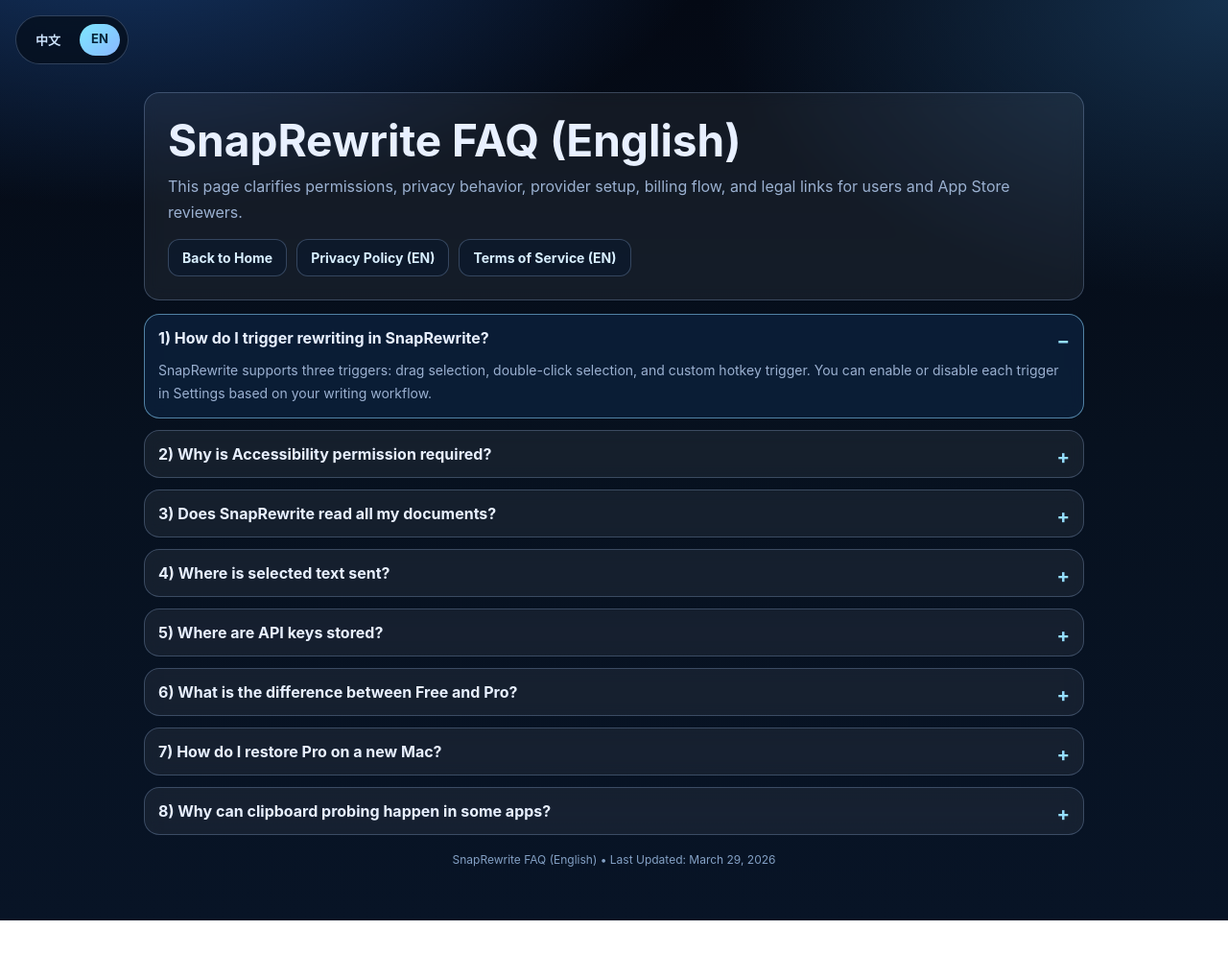
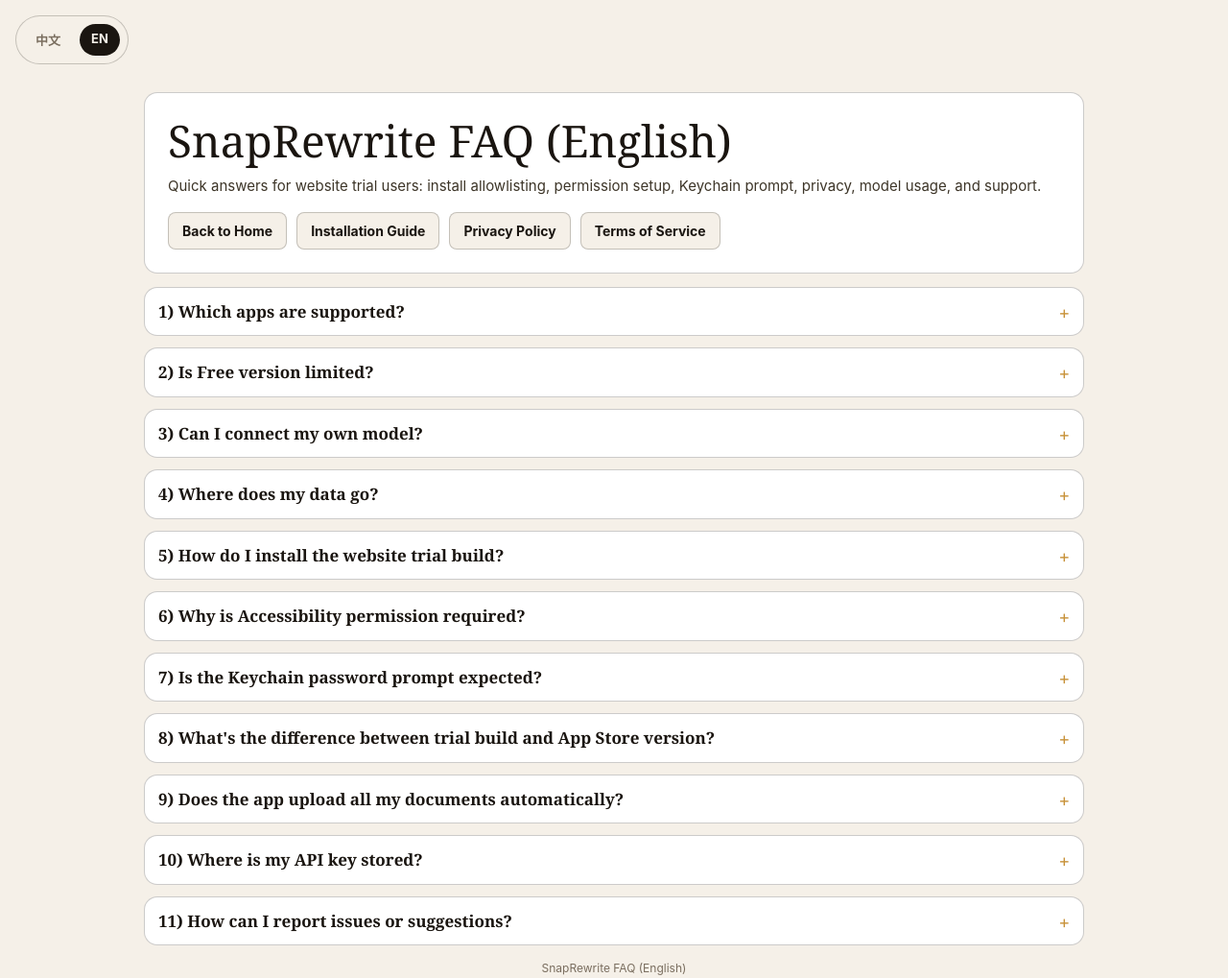
Before and after one commit to yuanpli/snaprewrite, a plain HTML site: page faq-en.html in a window 1280 px wide. Shown: the whole page at 96% size. Before the commit the page ends 959 px from the top, so only its background shows below. Drawn offline with Linux system fonts and the light colour scheme.

Commit message:
Add files via upload
update

```diff
--- a/faq-en.html
+++ b/faq-en.html
@@ -4,150 +4,39 @@
   <meta charset="utf-8" />
   <meta name="viewport" content="width=device-width, initial-scale=1" />
   <title>SnapRewrite FAQ (English)</title>
-  <meta name="description" content="SnapRewrite English FAQ: permissions, privacy, models, billing, and review links." />
+  <meta name="description" content="SnapRewrite FAQ: install allowlisting, permissions, Keychain prompt, privacy, model setup, and support." />
   <style>
-    :root {
-      --bg: #07111f;
-      --panel: rgba(255,255,255,0.06);
-      --line: rgba(174,208,255,0.25);
-      --text: #e8f0ff;
-      --muted: #9bb1d1;
-      --brand: #7de7ff;
-      --brand2: #8ab7ff;
-      --radius: 16px;
+    :root{
+      --cream:#f5f0e8;--cream2:#ede7d9;
+      --ink:#1a1510;--ink2:#3d3528;--muted:#7a6e5f;
+      --gold:#c8923a;--line:rgba(26,21,16,.13);--lines:rgba(26,21,16,.22)
     }
-    * { box-sizing: border-box; }
-    html, body {
-      margin: 0;
-      color: var(--text);
-      font-family: "SF Pro Display", "Segoe UI", "Helvetica Neue", Arial, sans-serif;
-      background:
-        radial-gradient(1000px 500px at 10% -10%, #163869 0%, transparent 62%),
-        radial-gradient(900px 520px at 100% 0%, #15314e 0%, transparent 60%),
-        linear-gradient(180deg, #040914 0%, #07111f 48%, #081426 100%);
-    }
-    .lang-switch {
-      position: fixed;
-      left: 16px;
-      top: 16px;
-      z-index: 20;
-      display: inline-flex;
-      gap: 8px;
-      padding: 8px;
-      border: 1px solid var(--line);
-      border-radius: 999px;
-      background: rgba(5, 13, 26, 0.72);
-      backdrop-filter: blur(10px);
-    }
-    .lang-switch a {
-      text-decoration: none;
-      border-radius: 999px;
-      padding: 7px 12px;
-      font-size: 13px;
-      font-weight: 700;
-      color: #cfe5ff;
-    }
-    .lang-switch a.active {
-      color: #03253a;
-      background: linear-gradient(135deg, var(--brand), var(--brand2));
-    }
-    .wrap {
-      width: min(980px, calc(100% - 24px));
-      margin: 0 auto;
-      padding: 96px 0 56px;
-    }
-    .hero, details {
-      border: 1px solid var(--line);
-      border-radius: var(--radius);
-      background: var(--panel);
-      backdrop-filter: blur(8px);
-    }
-    .hero { padding: 24px; }
-    .hero h1 {
-      margin: 0 0 8px;
-      font-size: clamp(30px, 4.8vw, 46px);
-      line-height: 1.12;
-    }
-    .hero p {
-      margin: 0;
-      color: var(--muted);
-      font-size: 16px;
-      line-height: 1.7;
-    }
-    .top-links {
-      margin-top: 14px;
-      display: flex;
-      flex-wrap: wrap;
-      gap: 10px;
-    }
-    .top-links a {
-      text-decoration: none;
-      color: #d8efff;
-      border: 1px solid var(--line);
-      border-radius: 12px;
-      padding: 10px 14px;
-      background: rgba(9, 24, 45, 0.6);
-      font-weight: 700;
-      font-size: 14px;
-    }
-    .faq-list {
-      margin-top: 14px;
-      display: grid;
-      gap: 12px;
-    }
-    details {
-      padding: 12px 14px;
-      transition: border-color .2s ease;
-    }
-    details[open] {
-      border-color: rgba(140, 213, 255, 0.55);
-      background: rgba(13, 34, 62, 0.74);
-    }
-    summary {
-      cursor: pointer;
-      list-style: none;
-      font-size: 16px;
-      font-weight: 700;
-      line-height: 1.5;
-      position: relative;
-      padding-right: 24px;
-    }
-    summary::-webkit-details-marker { display: none; }
-    summary::after {
-      content: "+";
-      position: absolute;
-      right: 0;
-      top: 0;
-      color: #95dfff;
-      font-size: 20px;
-    }
-    details[open] summary::after { content: "−"; }
-    .answer {
-      margin-top: 10px;
-      color: var(--muted);
-      font-size: 14px;
-      line-height: 1.75;
-    }
-    .answer code {
-      font-family: "SF Mono", Menlo, Consolas, monospace;
-      font-size: 13px;
-      color: #ccecff;
-      border: 1px solid rgba(141, 192, 245, 0.35);
-      border-radius: 6px;
-      padding: 1px 5px;
-      background: rgba(65, 120, 191, 0.18);
-    }
-    footer {
-      margin-top: 18px;
-      text-align: center;
-      color: #84a1c5;
-      font-size: 12px;
-    }
-    @media (max-width: 700px) {
-      .wrap { padding-top: 84px; }
-      .lang-switch { left: 10px; top: 10px; }
-      .hero { padding: 16px; }
-      .top-links a { width: 100%; text-align: center; }
+    *{box-sizing:border-box;margin:0;padding:0}
+    body{background:var(--cream);color:var(--ink);font-family:Georgia,'Times New Roman',serif}
+    .lang-switch{position:fixed;left:16px;top:16px;z-index:20;display:inline-flex;gap:8px;padding:8px;border:1px solid var(--lines);border-radius:999px;background:rgba(245,240,232,.92);backdrop-filter:blur(8px)}
+    .lang-switch a{text-decoration:none;border-radius:999px;padding:7px 12px;font-size:13px;font-weight:700;color:var(--muted);font-family:-apple-system,BlinkMacSystemFont,sans-serif}
+    .lang-switch a.active{color:var(--cream);background:var(--ink)}
+    .wrap{width:min(980px,calc(100% - 24px));margin:0 auto;padding:96px 0 56px}
+    .hero,details{border:1px solid var(--lines);border-radius:14px;background:#fff}
+    .hero{padding:24px}
+    .hero h1{font-size:clamp(32px,5vw,46px);line-height:1.12;margin-bottom:8px;font-weight:400}
+    .hero p{font-family:-apple-system,BlinkMacSystemFont,sans-serif;color:var(--ink2);font-size:15px;line-height:1.75}
+    .top-links{margin-top:14px;display:flex;flex-wrap:wrap;gap:10px}
+    .top-links a{text-decoration:none;color:var(--ink);border:1px solid var(--lines);border-radius:8px;padding:10px 14px;background:var(--cream);font-weight:700;font-size:14px;font-family:-apple-system,BlinkMacSystemFont,sans-serif}
+    .faq-list{margin-top:14px;display:grid;gap:12px}
+    details{padding:12px 14px;transition:border-color .2s ease}
+    details[open]{border-color:rgba(200,146,58,.6);background:var(--cream2)}
+    summary{cursor:pointer;list-style:none;font-size:17px;font-weight:700;line-height:1.5;position:relative;padding-right:26px}
+    summary::-webkit-details-marker{display:none}
+    summary::after{content:"+";position:absolute;right:0;top:0;color:var(--gold);font-size:20px}
+    details[open] summary::after{content:"−"}
+    .answer{margin-top:10px;color:var(--ink2);font-size:14px;line-height:1.75;font-family:-apple-system,BlinkMacSystemFont,sans-serif}
+    .answer code{font-family:Menlo,Consolas,monospace;font-size:13px;border:1px solid var(--lines);border-radius:6px;padding:1px 5px;background:#fff}
+    footer{margin-top:16px;text-align:center;color:var(--muted);font-size:12px;font-family:-apple-system,BlinkMacSystemFont,sans-serif}
+    @media (max-width:700px){
+      .wrap{padding-top:84px}
+      .hero{padding:16px}
+      .top-links a{width:100%;text-align:center}
     }
   </style>
 </head>
@@ -160,58 +49,73 @@
   <main class="wrap">
     <section class="hero">
       <h1>SnapRewrite FAQ (English)</h1>
-      <p>This page clarifies permissions, privacy behavior, provider setup, billing flow, and legal links for users and App Store reviewers.</p>
+      <p>Quick answers for website trial users: install allowlisting, permission setup, Keychain prompt, privacy, model usage, and support.</p>
       <div class="top-links">
         <a href="index.html">Back to Home</a>
-        <a href="privacy-policy-en.html">Privacy Policy (EN)</a>
-        <a href="terms-of-service-en.html">Terms of Service (EN)</a>
+        <a href="install-en.html">Installation Guide</a>
+        <a href="privacy-policy-en.html">Privacy Policy</a>
+        <a href="terms-of-service-en.html">Terms of Service</a>
       </div>
     </section>
 
     <section class="faq-list">
-      <details open>
-        <summary>1) How do I trigger rewriting in SnapRewrite?</summary>
-        <div class="answer">SnapRewrite supports three triggers: drag selection, double-click selection, and custom hotkey trigger. You can enable or disable each trigger in Settings based on your writing workflow.</div>
+      <details>
+        <summary>1) Which apps are supported?</summary>
+        <div class="answer">Most editable text fields are supported, including email, docs, chat apps, and note tools.</div>
       </details>
 
       <details>
-        <summary>2) Why is Accessibility permission required?</summary>
-        <div class="answer">Accessibility permission is required by macOS so the app can detect selected text in other apps and provide in-place replacement. Without this permission, the main cross-app rewriting flow cannot run.</div>
+        <summary>2) Is Free version limited?</summary>
+        <div class="answer">Free includes daily quota and core features, enough to run the complete workflow.</div>
       </details>
 
       <details>
-        <summary>3) Does SnapRewrite read all my documents?</summary>
-        <div class="answer">No. SnapRewrite only processes the text you actively select and explicitly trigger. It does not automatically scan full documents or batch-upload local files in the background.</div>
+        <summary>3) Can I connect my own model?</summary>
+        <div class="answer">Yes. Current options include Zhipu (glm-4-flash), OpenAI (gpt-4.1), Groq (llama-3.3-70b-versatile), and Gemini (gemini-3-flash-preview).</div>
       </details>
 
       <details>
-        <summary>4) Where is selected text sent?</summary>
-        <div class="answer">Selected text is sent to the AI provider you configured (for example, OpenAI-compatible endpoints or Zhipu) to generate rewritten output. Data handling policies are defined by each provider you choose.</div>
+        <summary>4) Where does my data go?</summary>
+        <div class="answer">Config and keys are stored locally. Requests are only sent when you trigger an action.</div>
       </details>
 
       <details>
-        <summary>5) Where are API keys stored?</summary>
-        <div class="answer">User-provided API keys are stored in local macOS Keychain rather than plain text app preferences. You can rotate or clear keys in Settings at any time.</div>
+        <summary>5) How do I install the website trial build?</summary>
+        <div class="answer">Download the pkg and follow the installer flow. If launch is blocked, go to <code>System Settings &gt; Privacy &amp; Security</code> and click “Open Anyway”. See <a href="install-en.html">Installation Guide</a>.</div>
       </details>
 
       <details>
-        <summary>6) What is the difference between Free and Pro?</summary>
-        <div class="answer">Free includes a daily quota limit. Pro unlocks a broader feature set (such as expanded model/custom capabilities, depending on the current version) and is activated via Apple in-app purchase.</div>
+        <summary>6) Why is Accessibility permission required?</summary>
+        <div class="answer">SnapRewrite needs it to detect selected text in other apps and perform in-place replacement. Without this permission, cross-app rewrite flow will not work.</div>
       </details>
 
       <details>
-        <summary>7) How do I restore Pro on a new Mac?</summary>
-        <div class="answer">Use the in-app Restore Purchases action. Apple StoreKit will sync entitlement for the Apple ID used during the original purchase.</div>
+        <summary>7) Is the Keychain password prompt expected?</summary>
+        <div class="answer">Yes. SnapRewrite stores sensitive data in Keychain. On first access, macOS asks you to confirm. Enter your login password and choose “Always Allow” to reduce repeated prompts.</div>
       </details>
 
       <details>
-        <summary>8) Why can clipboard probing happen in some apps?</summary>
-        <div class="answer">Some non-standard text controls do not reliably expose selection APIs. In those cases, SnapRewrite may briefly probe copy results in trigger context and then restore clipboard text to minimize workflow disruption.</div>
+        <summary>8) What's the difference between trial build and App Store version?</summary>
+        <div class="answer">The website build is a full-feature trial for a limited period, then it falls back to free mode. The App Store version is distributed and managed through Apple, including purchase/restore flows.</div>
       </details>
 
+      <details>
+        <summary>9) Does the app upload all my documents automatically?</summary>
+        <div class="answer">No. It only processes the currently selected text when you explicitly trigger an action.</div>
+      </details>
+
+      <details>
+        <summary>10) Where is my API key stored?</summary>
+        <div class="answer">User-provided API keys are stored in macOS Keychain, not plain text settings files. You can edit or remove them anytime in Settings.</div>
+      </details>
+
+      <details>
+        <summary>11) How can I report issues or suggestions?</summary>
+        <div class="answer">Please email <a href="mailto:pingldudu@gmail.com">pingldudu@gmail.com</a> with steps to reproduce, logs/screenshots, and your macOS version if possible.</div>
+      </details>
     </section>
 
-    <footer>SnapRewrite FAQ (English) • Last Updated: March 29, 2026</footer>
+    <footer>SnapRewrite FAQ (English)</footer>
   </main>
 </body>
 </html>
```
